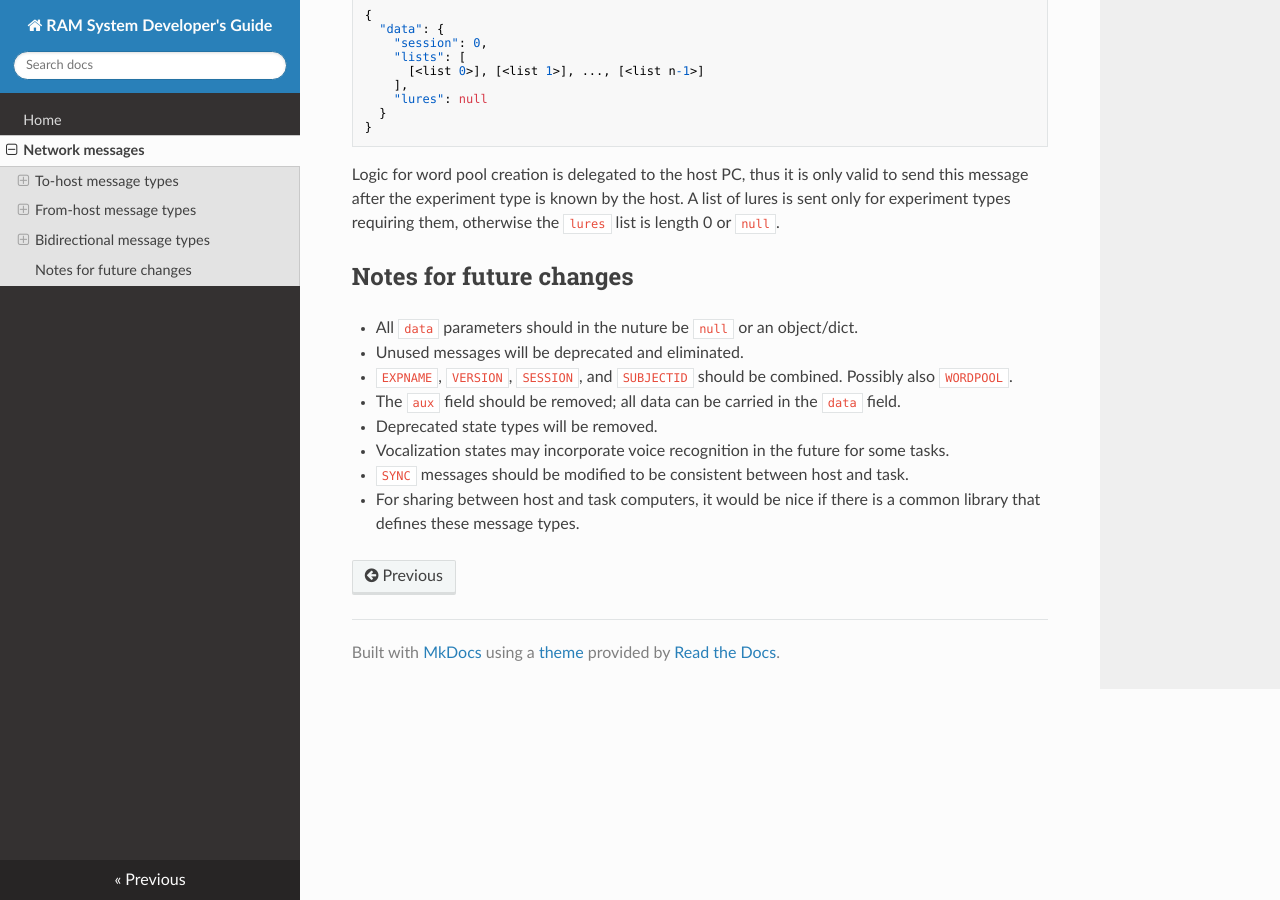
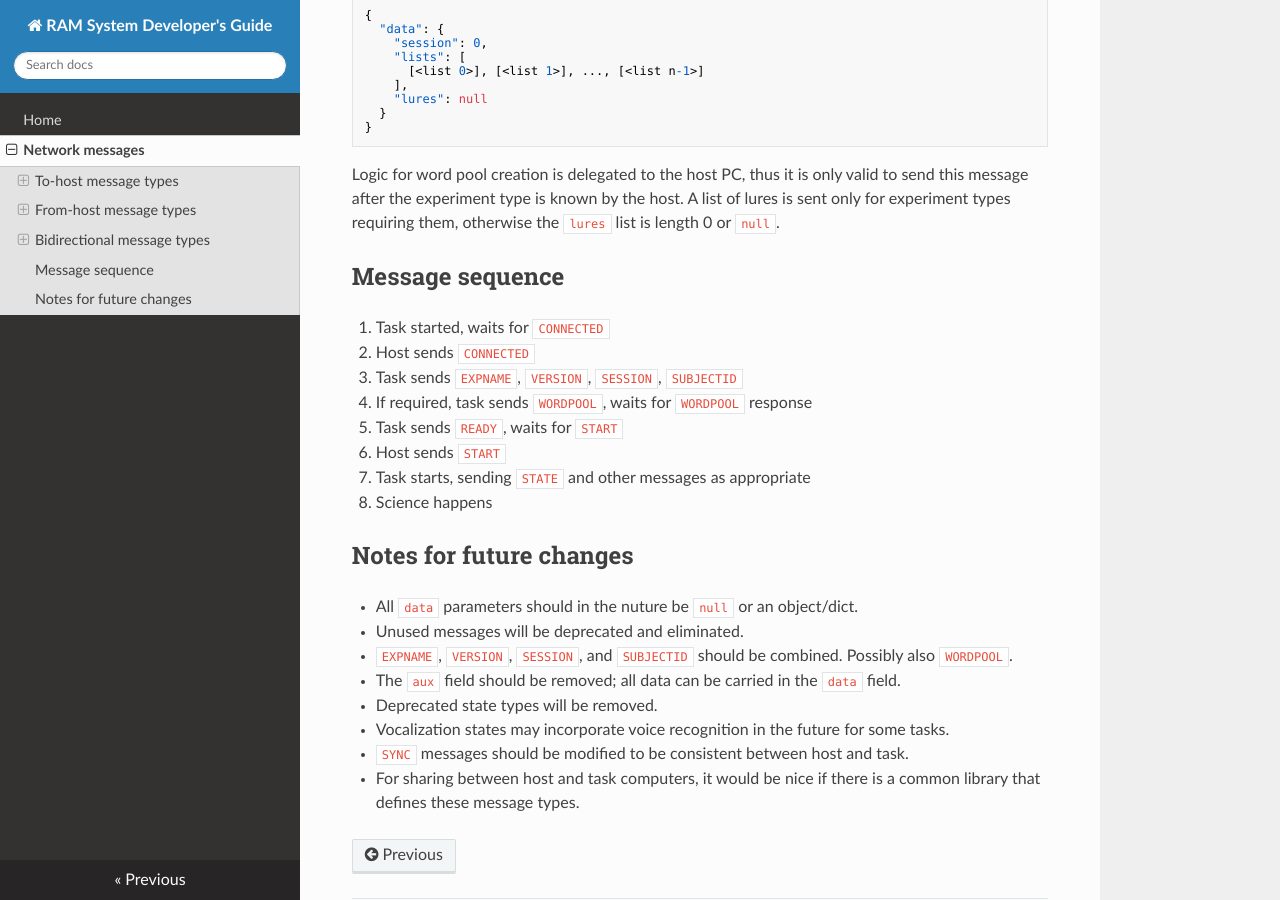
Before and after one commit to pennmem/ram-devguide, an MkDocs documentation site: the page built from docs/networking.md, in a window 1280 px wide and 900 px high, scrolled down 4375 px. Built offline with MkDocs 1.6.1, drawn with Linux system fonts in a browser that asks for light colours; nearby versions of some CDN libraries; old or Windows-style settings are respelled for this version of MkDocs.

Commit message:
Add expected message sequence

```diff
--- a/docs/networking.md
+++ b/docs/networking.md
@@ -233,6 +233,17 @@ to send this message after the experiment type is known by the host. A list of
 lures is sent only for experiment types requiring them, otherwise the `lures`
 list is length 0 or `null`.
 
+## Message sequence
+
+1. Task started, waits for `CONNECTED`
+2. Host sends `CONNECTED`
+3. Task sends `EXPNAME`, `VERSION`, `SESSION`, `SUBJECTID`
+4. If required, task sends `WORDPOOL`, waits for `WORDPOOL` response
+5. Task sends `READY`, waits for `START`
+6. Host sends `START`
+7. Task starts, sending `STATE` and other messages as appropriate
+8. Science happens
+
 ## Notes for future changes
 
 * All `data` parameters should in the nuture be `null` or an object/dict.
```
